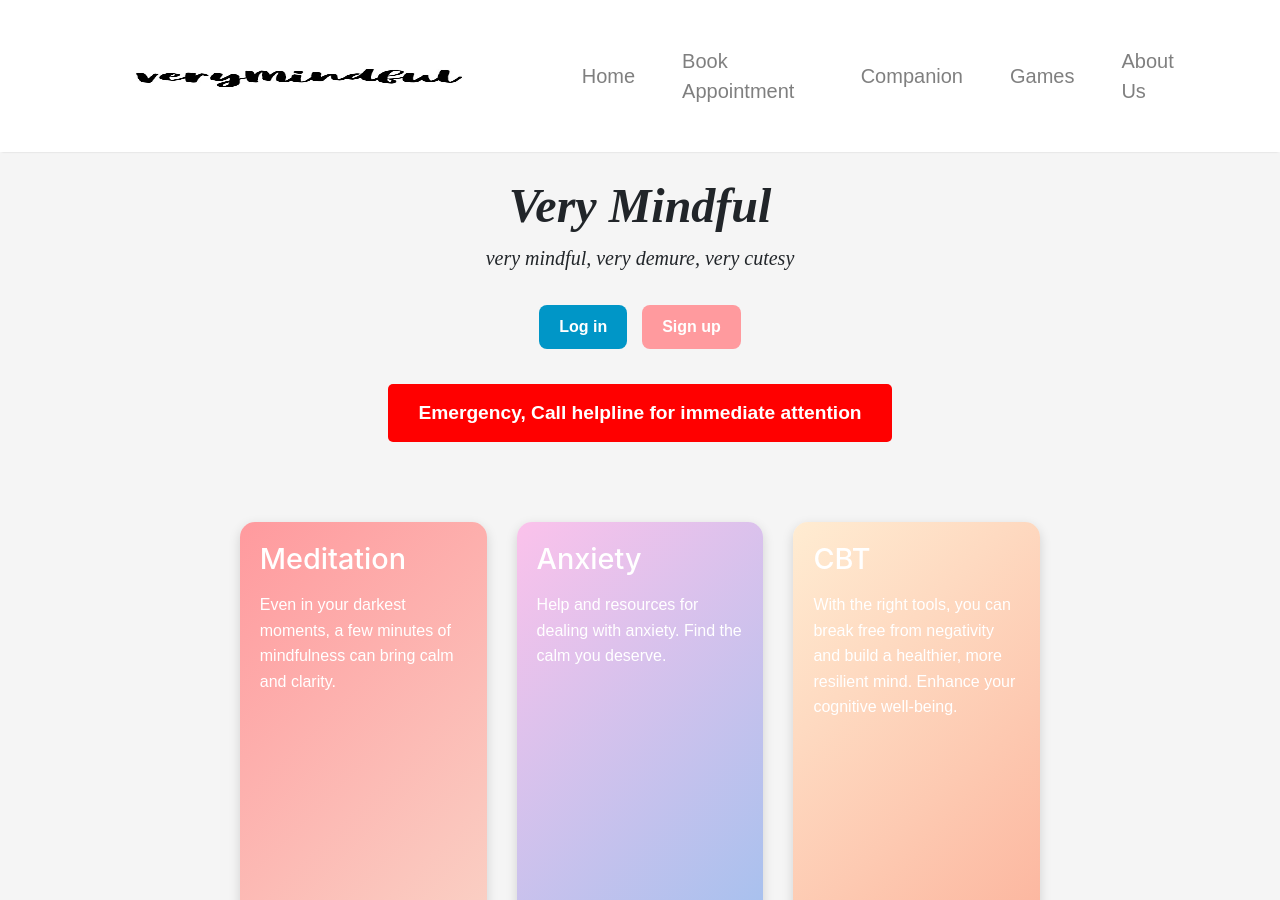
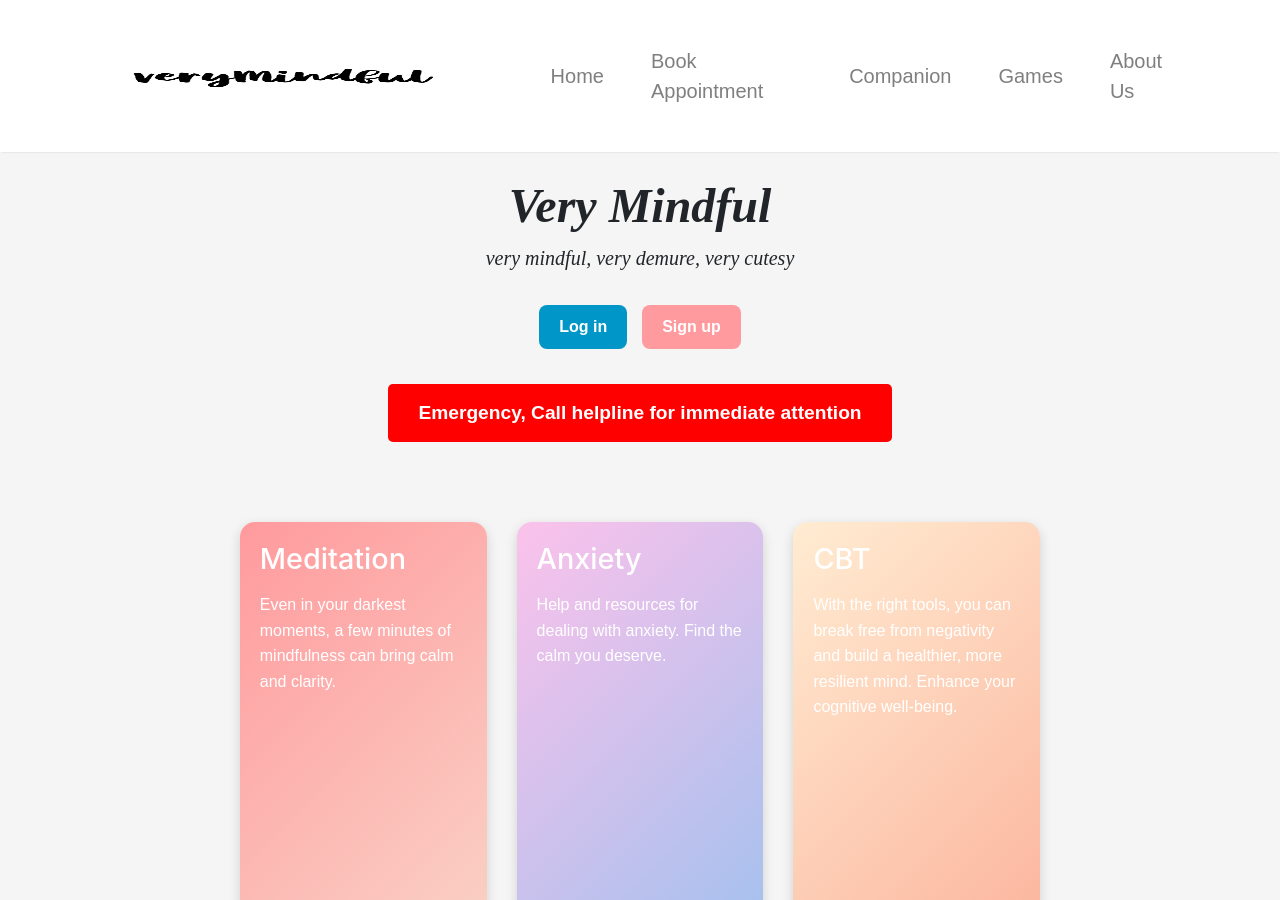
Before and after one commit to Nandan-Aditey/Pravega-Hackathon, a Jekyll site: the page built from index.html, in a window 1280 px wide and 900 px high. Built offline with Jekyll 4.4.1, drawn with Linux system fonts in a browser that asks for light colours; nearby versions of some CDN libraries; the list of posts is cut into pages by our own code.

Commit message:
reduce width

```diff
--- a/_layouts/default.html
+++ b/_layouts/default.html
@@ -115,7 +115,7 @@
 
    <!-- Begin Logo -->
     <a class="navbar-brand" href="{{ site.baseurl }}/">
-        <img src="{{ site.baseurl }}/{{ site.logo }}" alt="{{ site.name }}" style="height: 200px; width: 400px;">
+        <img src="{{ site.baseurl }}/{{ site.logo }}" alt="{{ site.name }}" style="height: 200px; width: 350px;">
     </a>
 
   <!-- End Logo -->
```
